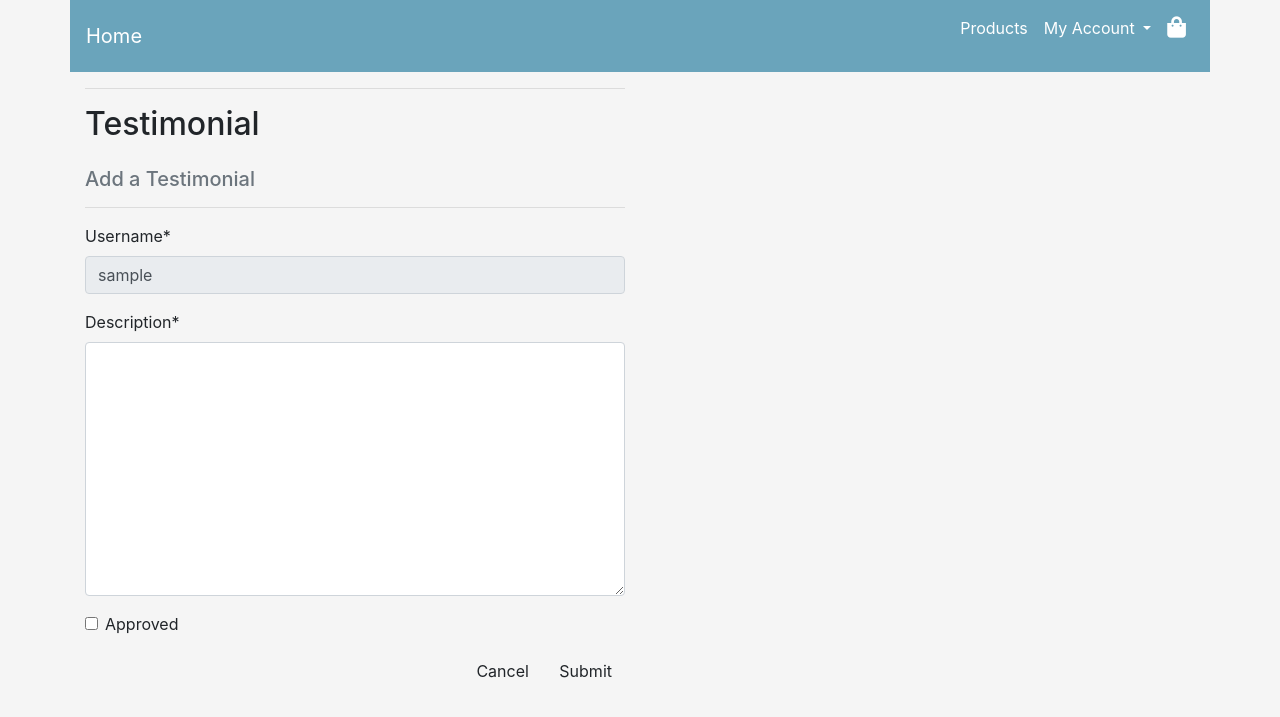
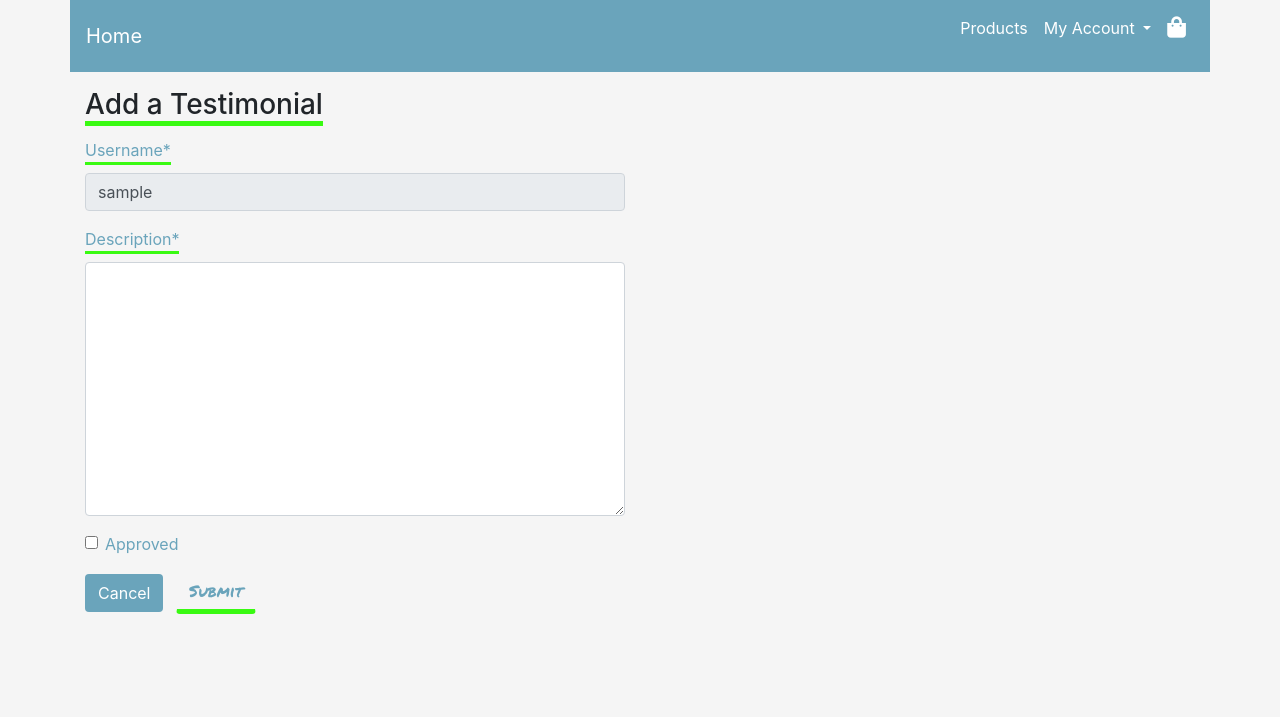
Before and after one commit to FirmoDaniel/Total_Health_At_Home, a Django app: page /profile/add_testimonial/ in a window 1280 px wide. Shown: the top 717 px of the page. Run offline with Django 3.2, Linux system fonts and the light colour scheme; the visitor is signed in with stand-in values (Sample User, id 1); parts of the project's set-up code (start-up, migrations or seed data) failed here and were passed over; some libraries are stand-ins or nearby versions.

Commit message:
UPDATED: testimonial form with generi-form styles.

```diff
--- a/profiles/templates/profiles/add_testimonial.html
+++ b/profiles/templates/profiles/add_testimonial.html
@@ -1,29 +1,25 @@
 {% extends "base.html" %}
 {% load static %}
 
+{% block extra_css %}
+    <link rel="stylesheet" href="{% static 'profiles/css/profile.css' %}">
+{% endblock %}
 
 {% block content %}
 <div class="container-fluid bg-grey">
-    <div class="container">
+    <div class="container mt-3">
         {% if existing_testimonials > 0 %}
             <p>You have already sumbitted a testimonial.</a></p>
         {% else %}
-        <div class="row">
+        <h3><span class="border-bottom-green">Add a Testimonial</span></h3>
+        <div class="row mt-3">
             <div class="col-12 col-md-6">
-                <hr>
-                <h2 class="logo-font mb-4">Testimonial</h2>
-                <h5 class="text-muted">Add a Testimonial</h5>
-                <hr>
-            </div>
-        </div>
-        <div class="row">
-            <div class="col-12 col-md-6">
-                <form method="POST" action="{% url 'add_testimonial' %}" class="form mb-2" enctype="multipart/form-data">
+                <form method="POST" action="{% url 'add_testimonial' %}" class="mb-3" id="generic-form">
                     {% csrf_token %}
                     {{ form|crispy }}
-                    <div class="text-right">
-                        <a class="btn btn-outline-black rounded-0" href="{% url 'profile' %}">Cancel</a>
-                        <button class="btn btn-black rounded-0" type="submit">Submit</button>
+                    <div class="text-left">
+                        <a class="btn text-white bg-blue mr-2" href="{% url 'profile' %}">Cancel</a>
+                        <button class="btn internal-link" type="submit">Submit</button>
                     </div>
                 </form>
             </div>
```
Also changed, not shown: profiles/templates/profiles/edit_review.html (+8 -6 lines), profiles/templates/profiles/edit_testimonial.html (+10 -14 lines).
